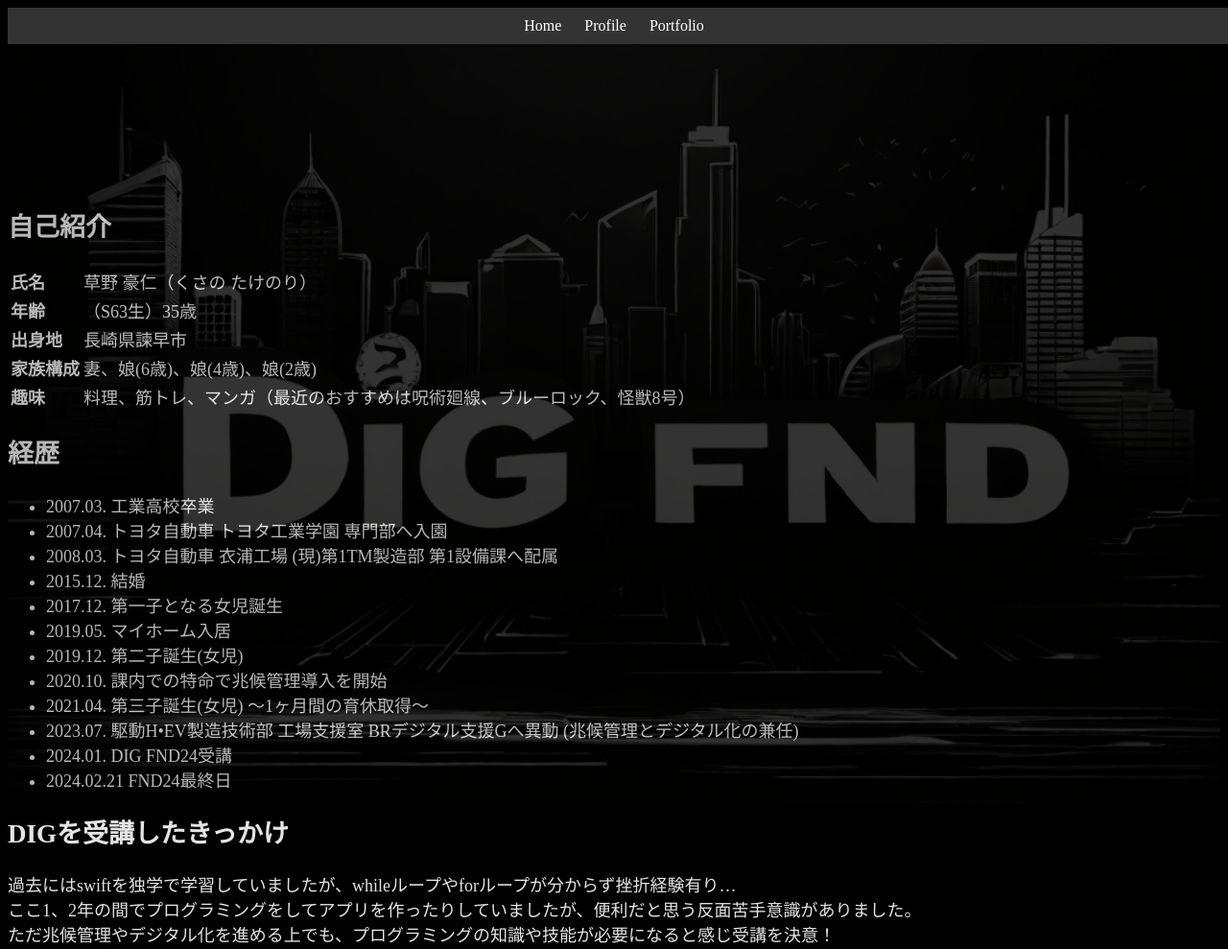
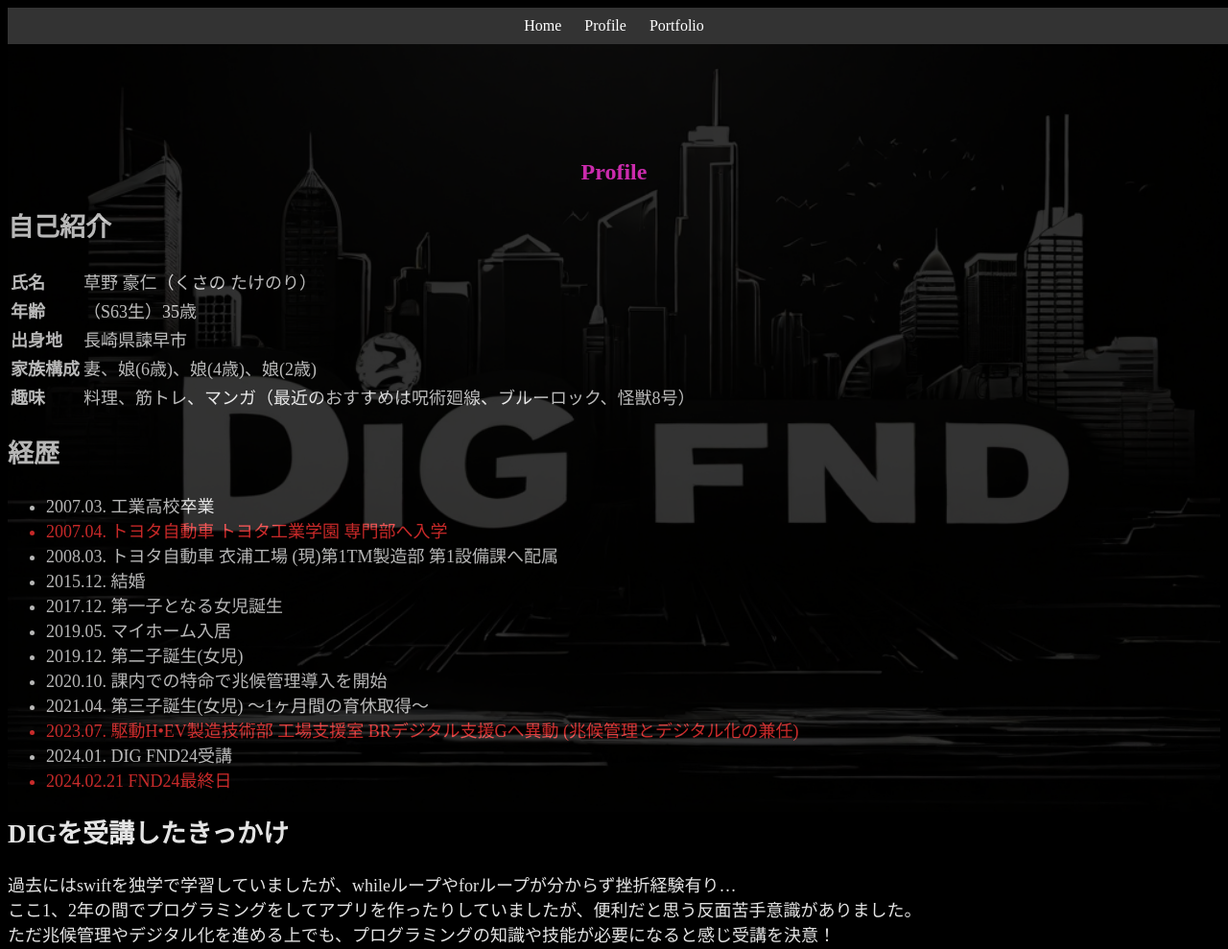
Before and after one commit to KusanoTakenori/KusanoTakenori.fnd24, a plain HTML site: page Profile.html in a window 1280 px wide. Shown: the top 989 px of the page at 96% size. Drawn offline with Linux system fonts and the light colour scheme.

Commit message:
Update Profile.html

```diff
--- a/Profile.html
+++ b/Profile.html
@@ -20,7 +20,7 @@
     </nav>
   </header>
   <article class="bg-transparent">
-    <h1>What's Takenori</h1>
+    <h1 style="color: rgb(245, 46, 208); text-align: center;">Profile</h1>
     <section class="text">
       <h2>自己紹介</h2>
       <table>
@@ -51,7 +51,7 @@
       <p>
         <ul>
           <li>2007.03. 工業高校卒業</li>
-          <li>2007.04. トヨタ自動車 トヨタ工業学園 専門部へ入園</li>
+          <li class="emphasis">2007.04. トヨタ自動車 トヨタ工業学園 専門部へ入学</li>
           <li>2008.03. トヨタ自動車 衣浦工場 (現)第1TM製造部 第1設備課へ配属</li>
           <li>2015.12. 結婚</li>
           <li>2017.12. 第一子となる女児誕生</li>
@@ -59,9 +59,9 @@
           <li>2019.12. 第二子誕生(女児)</li>
           <li>2020.10. 課内での特命で兆候管理導入を開始</li>
           <li>2021.04. 第三子誕生(女児) 〜1ヶ月間の育休取得〜</li>
-          <li>2023.07. 駆動H•EV製造技術部 工場支援室 BRデジタル支援Gへ異動 (兆候管理とデジタル化の兼任)</li>
+          <li class="emphasis">2023.07. 駆動H•EV製造技術部 工場支援室 BRデジタル支援Gへ異動 (兆候管理とデジタル化の兼任)</li>
           <li>2024.01. DIG FND24受講</li>
-          <li>2024.02.21 FND24最終日</li>
+          <li class="emphasis">2024.02.21 FND24最終日</li>
         </ul>
       </p>
     </section>
@@ -84,5 +84,5 @@
   </article>
 
 </body>
-<script type="text/javascript" src="https://cdnjs.cloudflare.com/ajax/libs/qrious/4.0.2/qrious.js"></script>
+
 </html>
```
